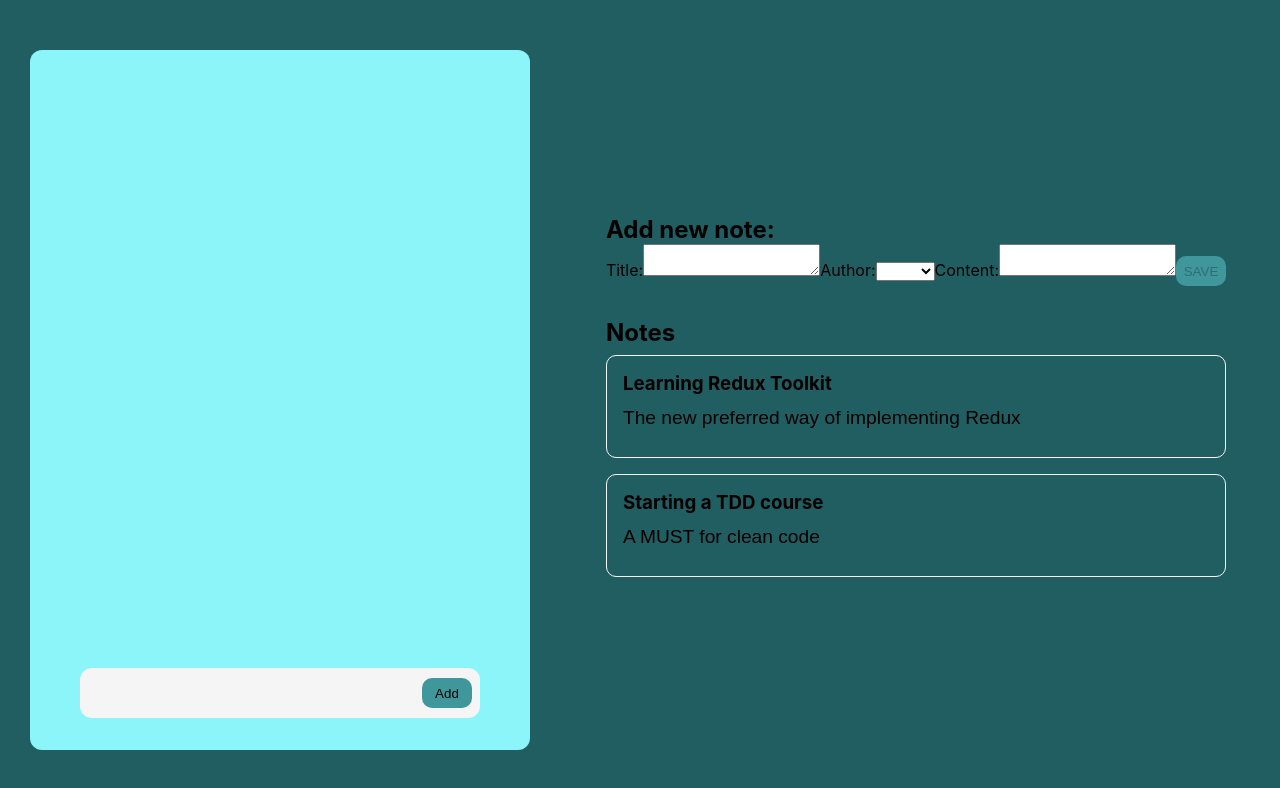
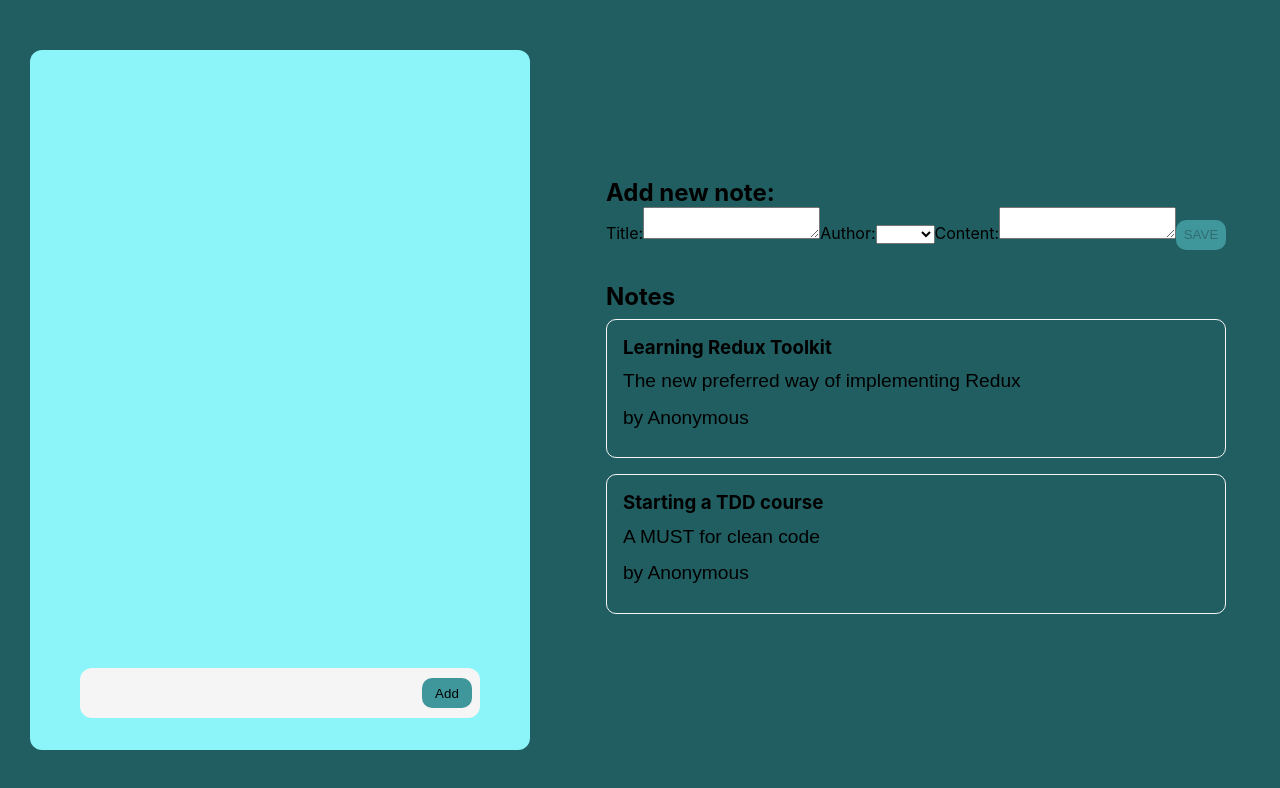
Before and after one commit to MayuRuru/redux-ToDo, a React (Create React App) app: page / in a window 1280 px wide. Shown: the top 788 px of the page. Built offline with nearby package versions, Linux system fonts and the light colour scheme.

Commit message:
create author component to display

```diff
--- a/src/components/notes/NotesList.js
+++ b/src/components/notes/NotesList.js
@@ -2,6 +2,7 @@ import React from "react";
 import "./NotesList.css";
 import { useSelector } from "react-redux";
 import { selectNotesList } from "../../features/notes/notesSlice";
+import NotesAuthor from "../../features/notes/NotesAuthor";
 
 const NotesList = () => {
   const notes = useSelector(selectNotesList);
@@ -10,6 +11,9 @@ const NotesList = () => {
     <article key={note.id}>
       <h3>{note.title}</h3>
       <p>{note.content.substring(0, 100)}</p>
+      <p className="noteCredit">
+        <NotesAuthor userId={note.userId} />
+      </p>
     </article>
   ));
 
--- /dev/null
+++ b/src/features/notes/NotesAuthor.js
@@ -0,0 +1,12 @@
+import { useSelector } from "react-redux";
+import { selectAllUsers } from "../users/usersSlice";
+
+const NotesAuthor = ({ userId }) => {
+  const users = useSelector(selectAllUsers);
+
+  const author = users.find((user) => user.id === userId);
+
+  return <span>by {author ? author.name : "Anonymous"}</span>;
+};
+
+export default NotesAuthor;
```
